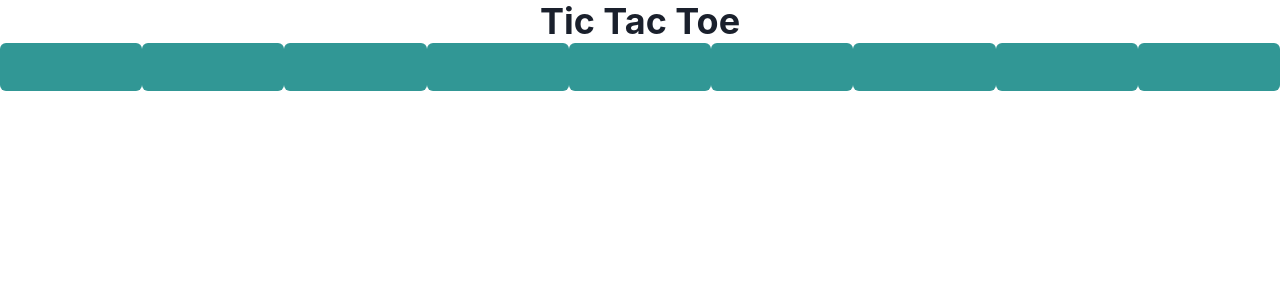
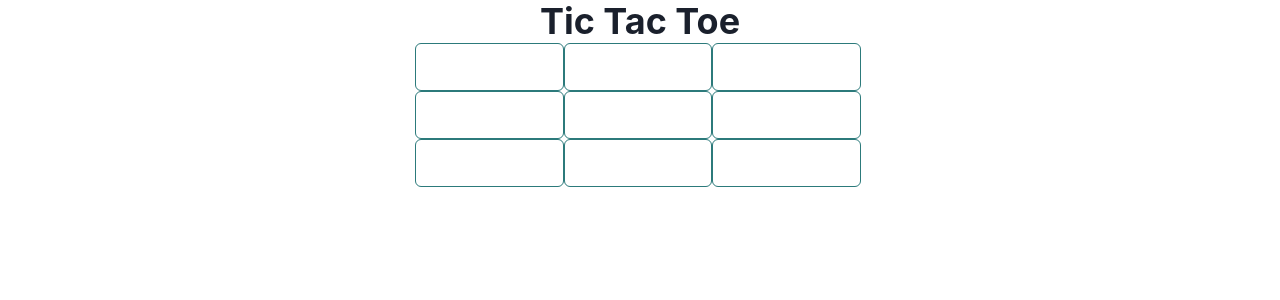
Before and after one commit to Monfernape/games-by-monfernape, a React (Create React App) app: page /tic-tac-toe in a window 1280 px wide. Shown: the top 300 px of the page. Built offline with nearby package versions, Linux system fonts and the light colour scheme.

Commit message:
Fixed layout issue

```diff
--- a/src/components/TicTacToe/Board.tsx
+++ b/src/components/TicTacToe/Board.tsx
@@ -1,17 +1,22 @@
 import React from "react";
-import { Flex  } from "@chakra-ui/react"
+import { Container, ButtonGroup } from "@chakra-ui/react";
 import { Square } from "./Square";
 import { BoardSettings, PLAYER_I } from "../../constants";
-import { BoardItem } from "../../models"
+import { BoardItem } from "../../models";
 
 interface IProps {
   player: string;
-  nextTurn: (board: BoardItem[]) => void
+  nextTurn: (board: BoardItem[]) => void;
   isGameOver: boolean;
-  restartGame: boolean
+  restartGame: boolean;
 }
 
-export const Board: React.FC<IProps> = ({ player, nextTurn, isGameOver, restartGame }) => {
+export const Board: React.FC<IProps> = ({
+  player,
+  nextTurn,
+  isGameOver,
+  restartGame,
+}) => {
   const [board, setBoard] = React.useState<BoardItem[]>(BoardSettings);
 
   React.useEffect(() => {
@@ -24,7 +29,7 @@ export const Board: React.FC<IProps> = ({ player, nextTurn, isGameOver, restartG
         ? {
             ...x,
             playedBy: player,
-            signature: player === PLAYER_I ? "X" : "O"
+            signature: player === PLAYER_I ? "X" : "O",
           }
         : x
     );
@@ -33,14 +38,12 @@ export const Board: React.FC<IProps> = ({ player, nextTurn, isGameOver, restartG
   };
 
   return (
-    <Flex isDisabled={isGameOver} width={"100%"}>
-      {board.map((item) => <Square mark={item} handleClick={handleTurn} />)}
-    </Flex>
+    <ButtonGroup spacing={6} isDisabled={isGameOver}>
+      <Container>
+        {board.map((item) => (
+          <Square mark={item} handleClick={handleTurn} />
+        ))}
+      </Container>
+    </ButtonGroup>
   );
 };
-
-
-{/* <React.Fragment key={item.index}>
-<Square mark={item} handleClick={handleTurn} />
-{item.index % 3 === 0 && <br />}
-</React.Fragment> */}
--- a/src/components/TicTacToe/Square.tsx
+++ b/src/components/TicTacToe/Square.tsx
@@ -1,15 +1,19 @@
-import React from 'react'
-import { BoardItem } from "../../models"
-import { Button } from "@chakra-ui/react"
+import React from "react";
+import { BoardItem } from "../../models";
+import { Button } from "@chakra-ui/react";
 interface IProps {
   mark: BoardItem;
-  handleClick: (item: BoardItem) => void
+  handleClick: (item: BoardItem) => void;
 }
 
 export const Square: React.FC<IProps> = ({ mark, handleClick }) => (
-    <Button variant={"solid"} size={"lg"} colorScheme={"teal"} width={["33%"]}
-      onClick={() => !mark.signature && handleClick(mark)}
-    >
-      {mark.signature}
-    </Button>
-  );
+  <Button
+    variant={"outline"}
+    size={"lg"}
+    colorScheme={"teal"}
+    width={["33%"]}
+    onClick={() => !mark.signature && handleClick(mark)}
+  >
+    {mark.signature}
+  </Button>
+);
```
